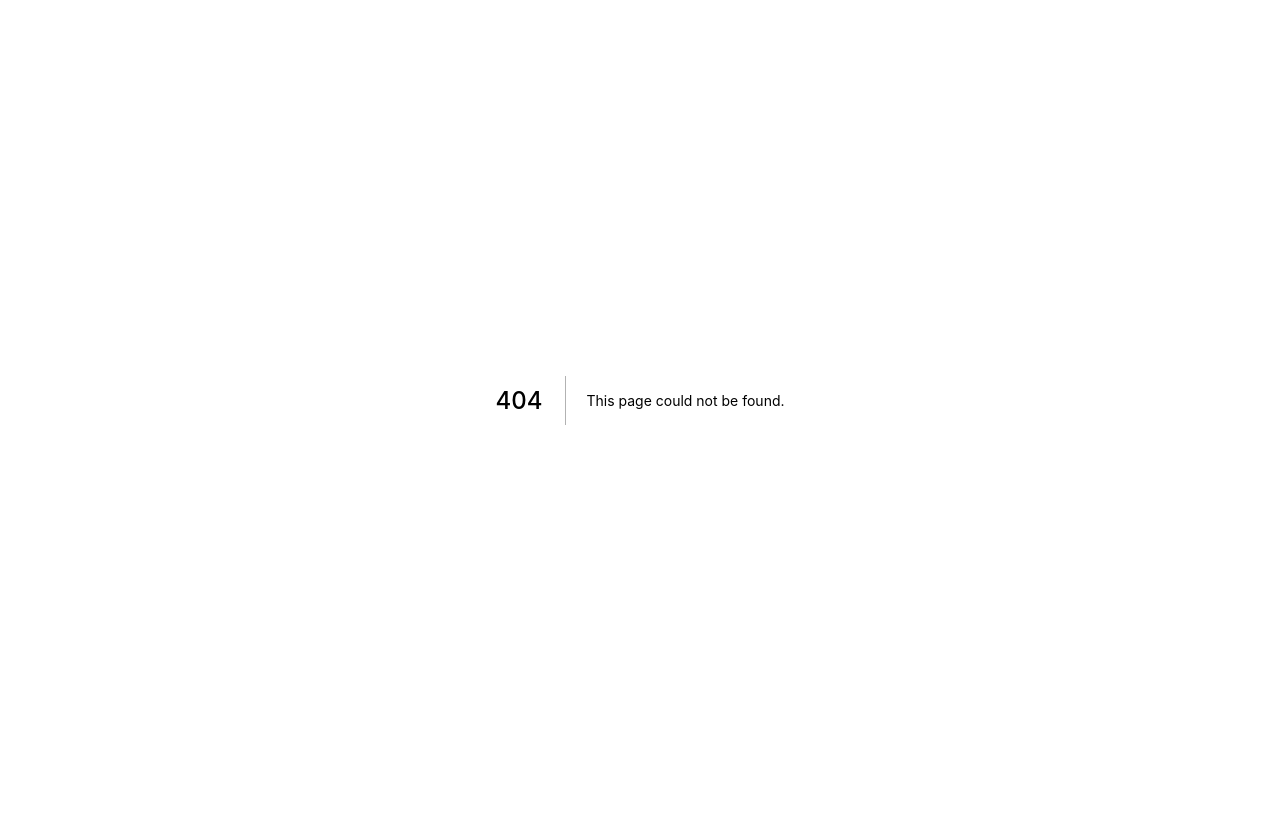
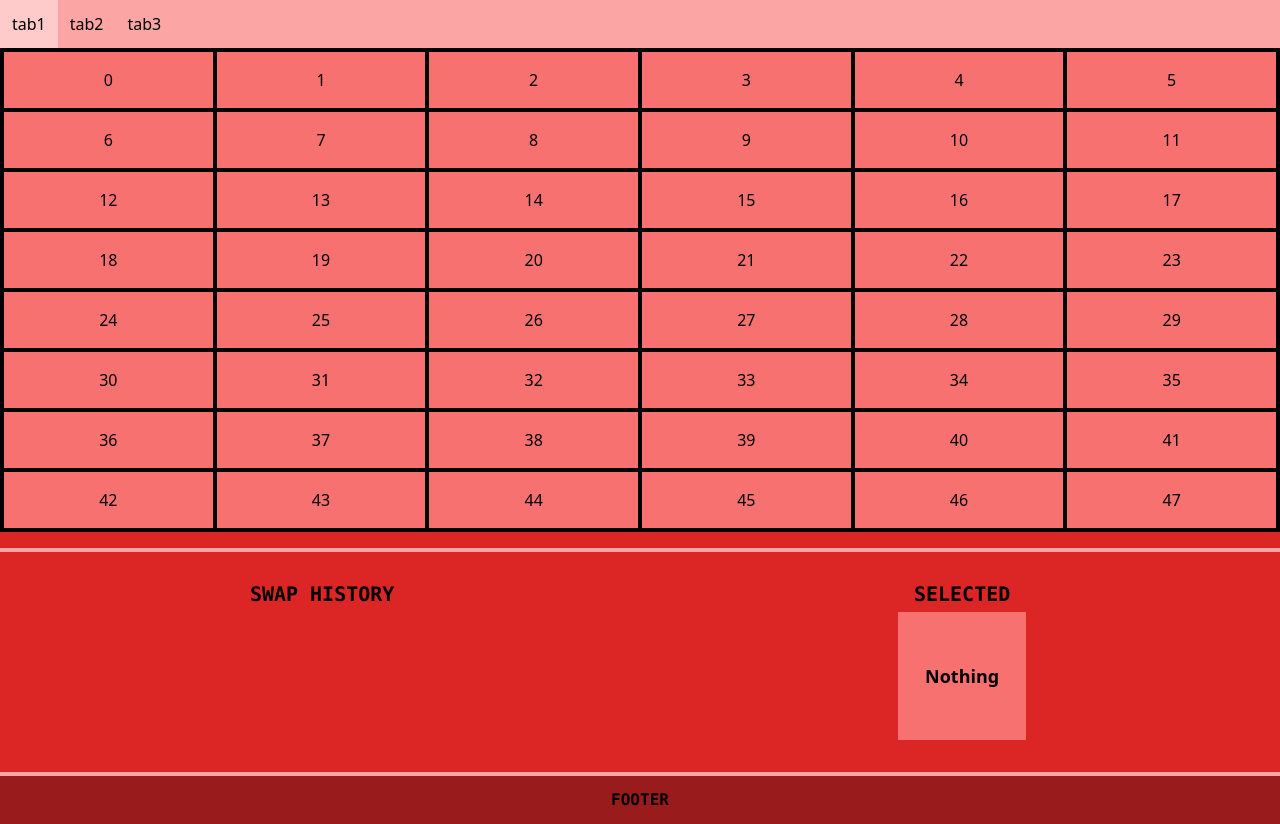
Before and after one commit to leog91/leog, a Next.js app: page /stash in a window 1280 px wide. Before the commit this address had no page. Before the commit the page ends 800 px from the top, so only its background shows below. Built offline with nearby package versions, Linux system fonts and the light colour scheme.

Commit message:
added stash :lock:

```diff
--- /dev/null
+++ b/pages/stash.js
@@ -0,0 +1,89 @@
+import { useState, useEffect } from "react";
+import { SwapHistory } from "../components/stash/swapHistory";
+import { TabSelector } from "../components/stash/tabSelector";
+import { Grid } from "../components/stash/grid";
+import { Divider } from "../components/stash/divider";
+import Footer from "../components/stash/footer";
+
+function Stash() {
+  const [currentTab, setCurrentTab] = useState(0);
+
+  const [selected, setSelected] = useState(null);
+
+  const [swapHistory, setSwapHistory] = useState([]);
+
+  const [vault, setVault] = useState([
+    {
+      name: "tab1",
+      content: items1,
+    },
+    {
+      name: "tab2",
+      content: items2,
+    },
+    {
+      name: "tab3",
+      content: items3,
+    },
+  ]);
+
+  const swap = (item) => {
+    const itemA = vault[selected.currentTab].content[selected.indexInTab];
+    const itemB = vault[item.currentTab].content[item.indexInTab];
+
+    const vaulTemp = [...vault];
+
+    vaulTemp[item.currentTab].content[item.indexInTab] = itemA;
+    vaulTemp[selected.currentTab].content[selected.indexInTab] = itemB;
+
+    setVault(vaulTemp);
+
+    setSwapHistory([
+      ...swapHistory.slice(swapHistory.length - 2),
+      [itemA, itemB],
+    ]);
+
+    setSelected(null);
+  };
+
+  return (
+    <>
+      <div className="bg-red-300">
+        <div className="container mx-auto bg-red-600">
+          <TabSelector
+            vault={vault}
+            currentTab={currentTab}
+            setCurrentTab={setCurrentTab}
+          />
+          <Grid
+            vault={vault}
+            currentTab={currentTab}
+            selected={selected}
+            setSelected={setSelected}
+            swap={swap}
+          />
+          <Divider />
+          <SwapHistory swapHistory={swapHistory} selected={selected} />
+          <Divider />
+          <Footer />
+        </div>
+      </div>
+    </>
+  );
+}
+
+export default Stash;
+
+const items = Array(48).fill({});
+
+const items1 = [...items].map((e, i) => {
+  return { base: 1, id: i };
+});
+
+const items2 = [...items].map((e, i) => {
+  return { base: 2, id: i + 50 };
+});
+
+const items3 = [...items].map((e, i) => {
+  return { base: 3, id: i + 100 };
+});
```
